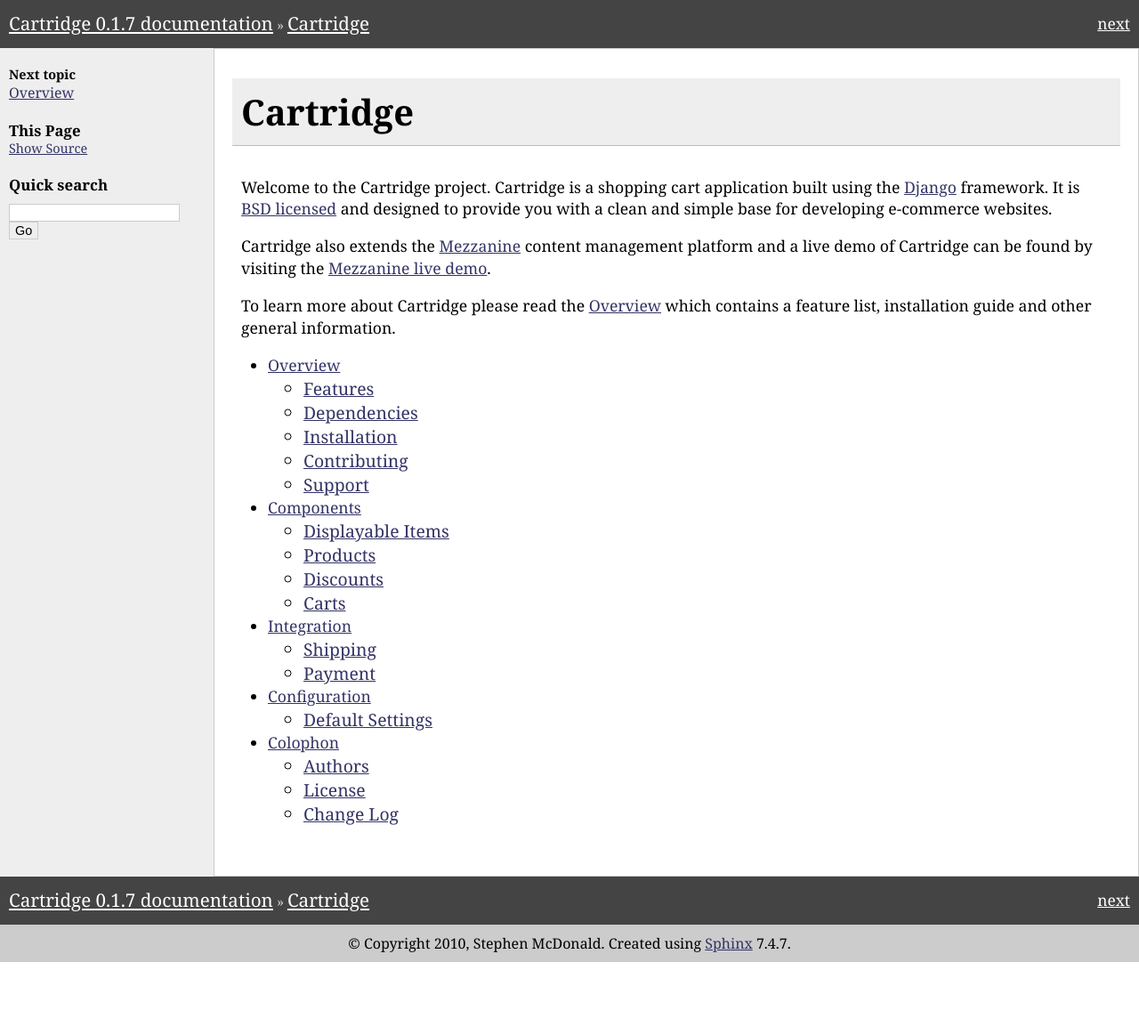
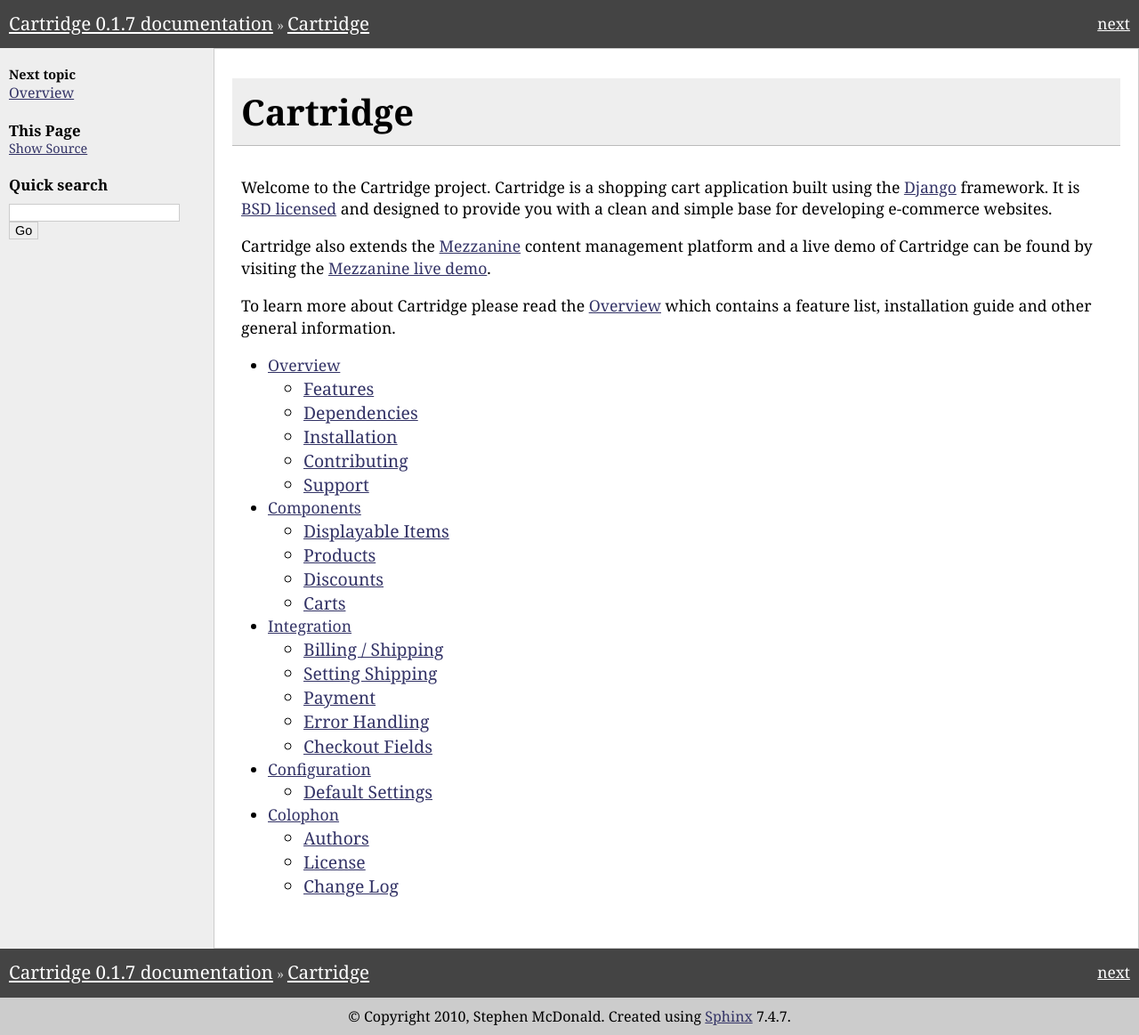
Before and after one commit to stephenmcd/cartridge, a Sphinx documentation site: the page built from docs/index.rst, in a window 1280 px wide. Shown: the whole page at 89% size. Built offline with Sphinx 7.4.7, drawn with Linux system fonts in a browser that asks for light colours; before the commit the page ends 1081 px from its top, so only the background shows below that; part of the change alters nothing that is shown.

Commit message:
Added docs for shipping and payment integration.

```diff
--- a/docs/conf.py
+++ b/docs/conf.py
@@ -25,6 +25,13 @@ from mezzanine.utils.docs import build_settings_docs, build_changelog
 
 build_settings_docs(docs_path, prefix="SHOP_")
 build_changelog(docs_path, package_name="cartridge")
+
+from cartridge.shop.forms import OrderForm
+form = OrderForm(None, None)
+fields = form.fields.keys()
+with open(os.path.join(docs_path, "fields.rst"), "w") as f:
+    f.write("  * ``" + "``\n  * ``".join(fields) + "``")
+
 
 # If extensions (or modules to document with autodoc) are in another directory,
 # add these directories to sys.path here. If the directory is relative to the
--- /dev/null
+++ b/docs/fields.rst
@@ -0,0 +1,28 @@
+  * ``billing_detail_first_name``
+  * ``billing_detail_last_name``
+  * ``billing_detail_street``
+  * ``billing_detail_city``
+  * ``billing_detail_state``
+  * ``billing_detail_postcode``
+  * ``billing_detail_country``
+  * ``billing_detail_phone``
+  * ``billing_detail_email``
+  * ``shipping_detail_first_name``
+  * ``shipping_detail_last_name``
+  * ``shipping_detail_street``
+  * ``shipping_detail_city``
+  * ``shipping_detail_state``
+  * ``shipping_detail_postcode``
+  * ``shipping_detail_country``
+  * ``shipping_detail_phone``
+  * ``additional_instructions``
+  * ``discount_code``
+  * ``step``
+  * ``same_billing_shipping``
+  * ``remember``
+  * ``card_name``
+  * ``card_type``
+  * ``card_number``
+  * ``card_expiry_month``
+  * ``card_expiry_year``
+  * ``card_ccv``
--- a/docs/index.rst
+++ b/docs/index.rst
@@ -10,8 +10,7 @@ Cartridge also extends the `Mezzanine`_ content management platform and a live
 demo of Cartridge can be found by visiting the `Mezzanine live demo`_.
 
 To learn more about Cartridge please read the :doc:`overview` which contains
-a feature list, installation guide and
-other general information.
+a feature list, installation guide and other general information.
 
 .. toctree::
 	:maxdepth: 2
--- a/docs/integration.rst
+++ b/docs/integration.rst
@@ -4,12 +4,87 @@
 Integration
 ===========
 
-The following section describes the ``cartridge.shop.checkout`` module where
-integration can be implemented around both shipping calculation and payment
-gateways.
+Cartridge provides integration hooks for the two input steps in the
+checkout process, namely billing/shipping details and payment
+information. When each of these steps occur, a custom handler function
+which you implement will be called. Cartridge provides settings which
+allow you to specify the dotted Python package/module/function name as
+a string for each of the handler functions. The handler functions
+have the signature::
 
-Shipping
-========
+    handler_function(request, form)
+
+``request`` is the current Django request object and ``form`` is
+Cartridge's checkout form wizard containing each of the fields in the
+checkout process. It's worth noting that the current cart object
+can be retrieved from the request with the following code::
+
+    from cartridge.shop.models import Cart
+    cart = Cart.objects.from_request(request)
+
+With the request object, the user's cart, and the form fields all
+available, you can then implement any custom integration required
+such as validating shipping rules, calculating the shipping amount
+and integrating with your preferred payment gateway.
+
+Billing / Shipping
+==================
+
+The setting ``SHOP_HANDLER_BILLING_SHIPPING`` is used to specify the
+handler function that will be called when the billing and shipping
+step of the checkout form is submitted. It defaults to the value
+``cartridge.shop.checkout.dummy_billship_handler`` which simply sets
+a test shipping value.
+
+Setting Shipping
+================
+
+The function ``cartridge.shop.utils.set_shipping`` is used to set
+the shipping type and amount, typically from within the
+billing/shipping step handler. It has the signature::
+
+    set_shipping(request, shipping_type, shipping_value)
+
+``request`` is the current Django request object, ``shipping_type``
+is a string indicating the type of shipping, and ``shipping_value``
+is a float or integer for the monetary value of shipping that will
+be added to the order.
+
+Under the hood this simply assigns the given shipping values to
+the user's session and these values are then saved to the user's
+order on successful completion.
 
 Payment
 =======
+
+The setting ``SHOP_HANDLER_PAYMENT`` is used to specify the handler
+function that will be called when the payment step of the checkout
+form is submitted. It defaults to the value
+``cartridge.shop.checkout.dummy_payment_handler`` which does nothing.
+
+.. note::
+
+    When Cartridge is configured to display a final confirmation step
+    after payment info is entered, the handler function defined by
+    ``SHOP_HANDLER_PAYMENT`` won't be called until after the
+    confirmation step. If there is no confirmation step, then the
+    handler function will be called directly upon the customer
+    submitting payment info.
+
+Error Handling
+==============
+
+When a checkout handler function is called, the exception
+``cartridge.shop.checkout.CheckoutError`` is checked for and if caught
+will be presented to the customer as an error message. This can be
+used to indicate a payment error, or even to raise any potential
+errors around shipping requirements at the billing / shipping checkout
+step.
+
+Checkout Fields
+===============
+
+The following list contains the fields for the Django form object that
+is passed to each of the checkout handler functions.
+
+.. include:: fields.rst
```
